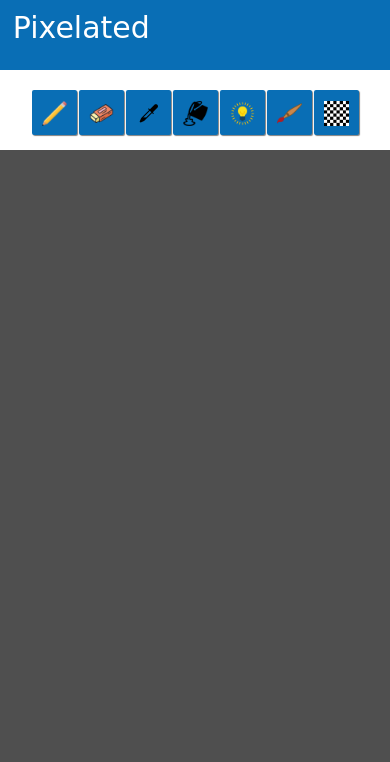
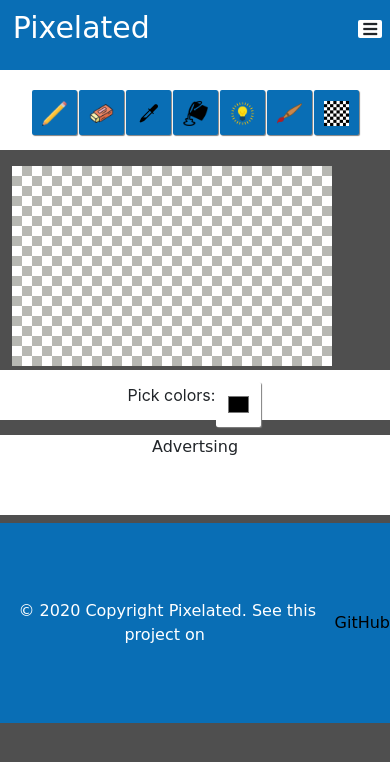
Before and after one commit to Gabrielcefetzada/projeto-pixel-art, a plain HTML site: page indice.html in a window 390 px wide. Shown: the top 762 px of the page. Drawn offline with nearby package versions, Linux system fonts and the light colour scheme; a web font is replaced by a local one.

Commit message:
terminando css caixa pixelizada mobile e iniciando menu mobile

```diff
--- a/estilos.css
+++ b/estilos.css
@@ -18,6 +18,21 @@
 img {
 	width: 35px;
 	height: 35px;
+}
+
+#menu-barra {
+	display: none;
+	background-color: white;
+	padding: 1px 5px;
+	float: right;
+	margin-top: 5%;
+	margin-right: 2%;
+	border-radius: 2px;
+	transition: 0.2s;
+}
+
+#menu-barra:hover {
+	transform: scale(1.1);
 }
 
 #gradient {
@@ -161,10 +176,9 @@
 
 #container-mobile {
 	display: none;
-	margin-top: 0px;
-	max-width: 100px;
-	margin: auto;
-	margin-top: 2px;
+	max-width: 320px;
+	margin-right: 3%;
+	margin-left: 3%;
 }
 
 .pixel {
@@ -303,13 +317,13 @@
 
 /* Design Responsivo - Media Queries */
 
-@media only screen and (max-width: 600px) {
+@media only screen and (max-width: 800px) {
   .undo-reundo, #overview, .container-tools-direito, .titulo-em-cima-do-container, #Sobre, .caixaPixelizada, .caixaPixelizadaPreta, #container, .container-salvar {
     display: none;
   }
 }
 
-@media only screen and (max-width: 600px) {
+@media only screen and (max-width: 800px) {
   .container-flex, .container-das-tools {
     flex-wrap: nowrap;
     justify-content: center;
@@ -318,7 +332,7 @@
   }
 }
 
-@media only screen and (max-width: 600px) {
+@media only screen and (max-width: 800px) {
   .button, #colorp {
     width: 45px;
     height: 45px;
@@ -327,14 +341,14 @@
   }
 }
 
-@media only screen and (max-width: 600px) {
+@media only screen and (max-width: 800px) {
   img {
     width: 25px;
     height: 25px;
   }
 }
 
-@media only screen and (max-width: 600px) {
+@media only screen and (max-width: 800px) {
   .container-tools-direito, .container-das-tools, #anuncie-aqui {
     background-color: white;
 	width: 100%;
@@ -342,7 +356,7 @@
   }
 }
 
-@media only screen and (max-width: 600px) {
+@media only screen and (max-width: 800px) {
   .container-salvar {
     background-color: white;
 	width: 0px;
@@ -350,13 +364,13 @@
   }
 }
 
-@media only screen and (max-width: 600px) {
+@media only screen and (max-width: 800px) {
   .tools-baixo-mobile {
     display: block;
   }
 }
 
-@media only screen and (max-width: 600px) {
+@media only screen and (max-width: 800px) {
   .container-color-picker-mobile {
     display: flex;
     justify-content: center;
@@ -364,10 +378,17 @@
   }
 }
 
-@media only screen and (max-width: 600px) {
+@media only screen and (max-width: 800px) {
   #container-mobile {
-  	display: flex;
+  	display: inline-flex;
   	flex-direction: row;
 	flex-wrap: wrap;
   }
 }
+
+
+@media only screen and (max-width: 800px){
+	#menu-barra {
+		display: block;
+	}
+}
--- a/indice.html
+++ b/indice.html
@@ -4,6 +4,7 @@
 	<title></title>
 	<link rel="stylesheet" type="text/css" href="bootstrap.min.css">
 	<link rel="stylesheet" type="text/css" href="estilos.css">
+	<link href="https://cdnjs.cloudflare.com/ajax/libs/font-awesome/5.14.0/css/all.min.css" rel="stylesheet">
 	<link href="https://fonts.googleapis.com/css2?family=Red+Rose&display=swap" rel="stylesheet">
 	<meta name="viewport" content="width=device-width, initial-scale=1.0">
 </head>
@@ -23,6 +24,7 @@
 	<span id = 'Logo'>Pixelated</span>
 		<img src="imgs/undo.png" class='button undo-reundo'  style='background-color: white;'>
 		<img src="imgs/reundo.png"class='button undo-reundo' style='background-color: white;'>
+		<i class="fa fa-bars" aria-hidden="true" id="menu-barra"></span></i> <!-- ícone de menu em barras importado do Font Awesome (aparecerá no mobile) -->
 	<span id ='Sobre' onclick="AbreModal()">About us</span>
 </header>
 
--- a/main.js
+++ b/main.js
@@ -53,7 +53,7 @@
 
 	let i;
 
-	for(i = 0; i < 20; i++){
+	for(i = 0; i < 16; i++){
 		var caixaClonadaMobile = document.createElement('DIV');
 		var caixaClonadaMobile2 = document.createElement('DIV');
 		containerMobile.appendChild(caixaClonadaMobile);
@@ -72,7 +72,7 @@
 
 	let i;
 
-	for(i = 0; i < 20; i++){
+	for(i = 0; i < 16; i++){
 		var caixaClonadaMobile = document.createElement('DIV');
 		var caixaClonadaMobile2 = document.createElement('DIV');
 		containerMobile.appendChild(caixaClonadaMobile2);
```
